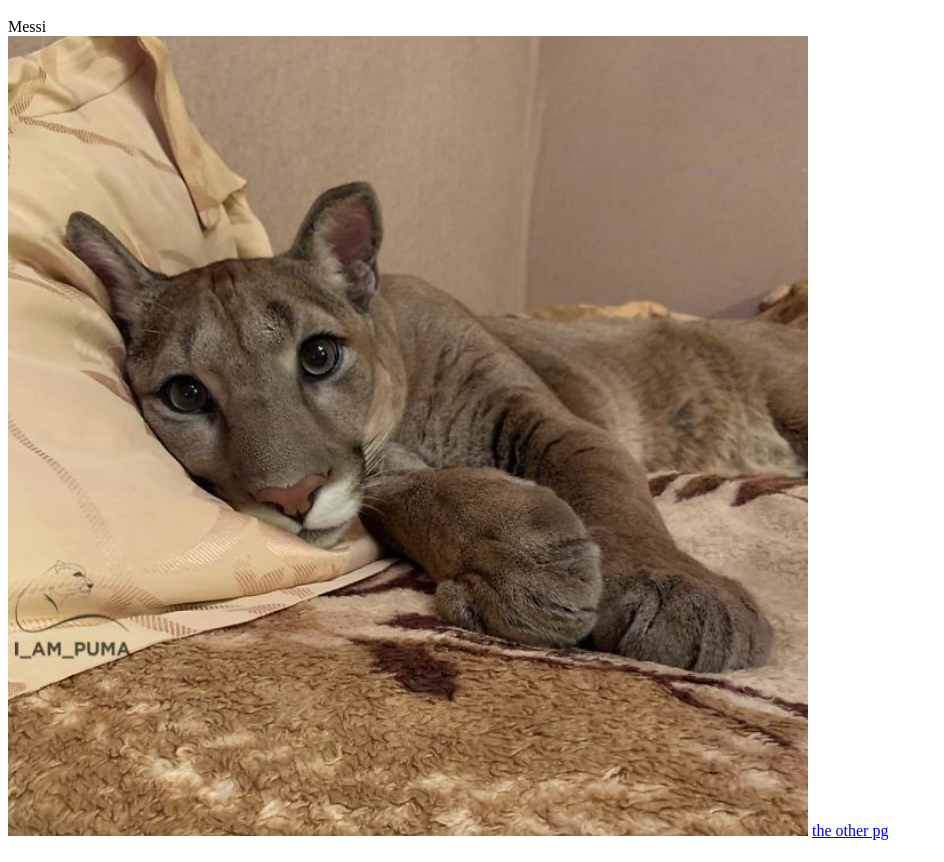
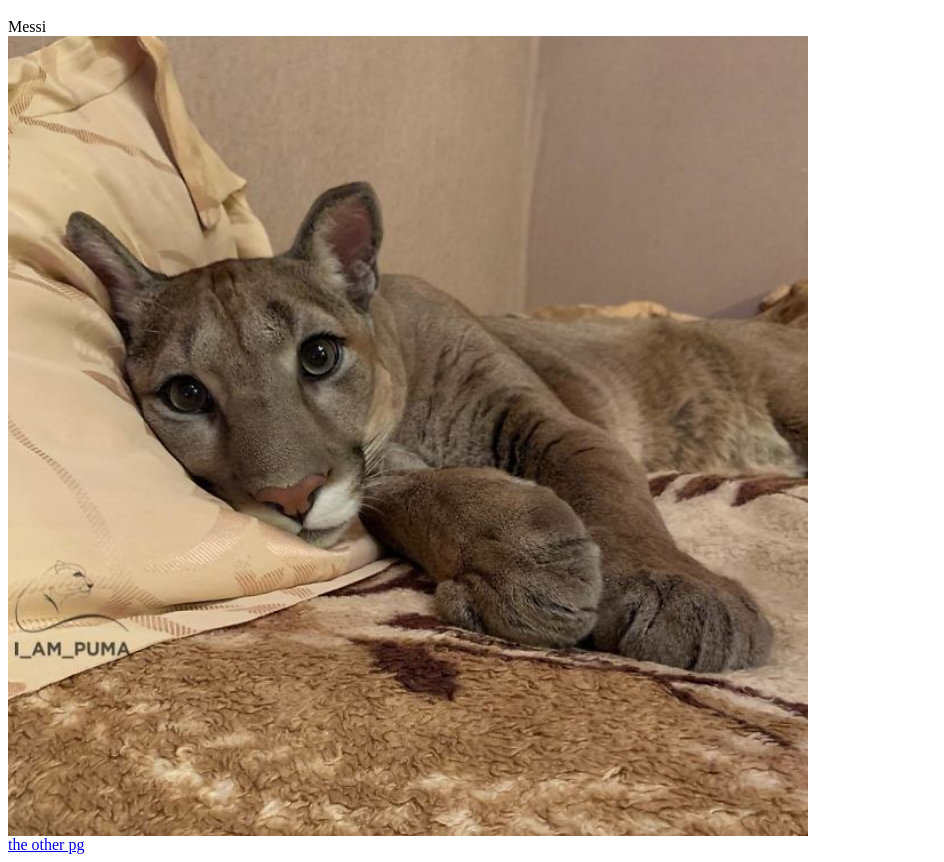
Before and after one commit to aileilei/aileilei.github.io, a plain HTML site: page index.html in a window 1280 px wide. Shown: the part 48-910 px from the top of the page, without its empty margins (0-944 px from the left). Drawn offline with Linux system fonts and the light colour scheme.

Commit message:
Update index.html

```diff
--- a/index.html
+++ b/index.html
@@ -4,4 +4,4 @@
 
 <img src="Cougar.jpg" alt="Cougar" style="width:800px;height:800px;">
 
-<a href="FunPage.html">the other pg</a>
+<div><a href="FunPage.html">the other pg</a></div>
```
